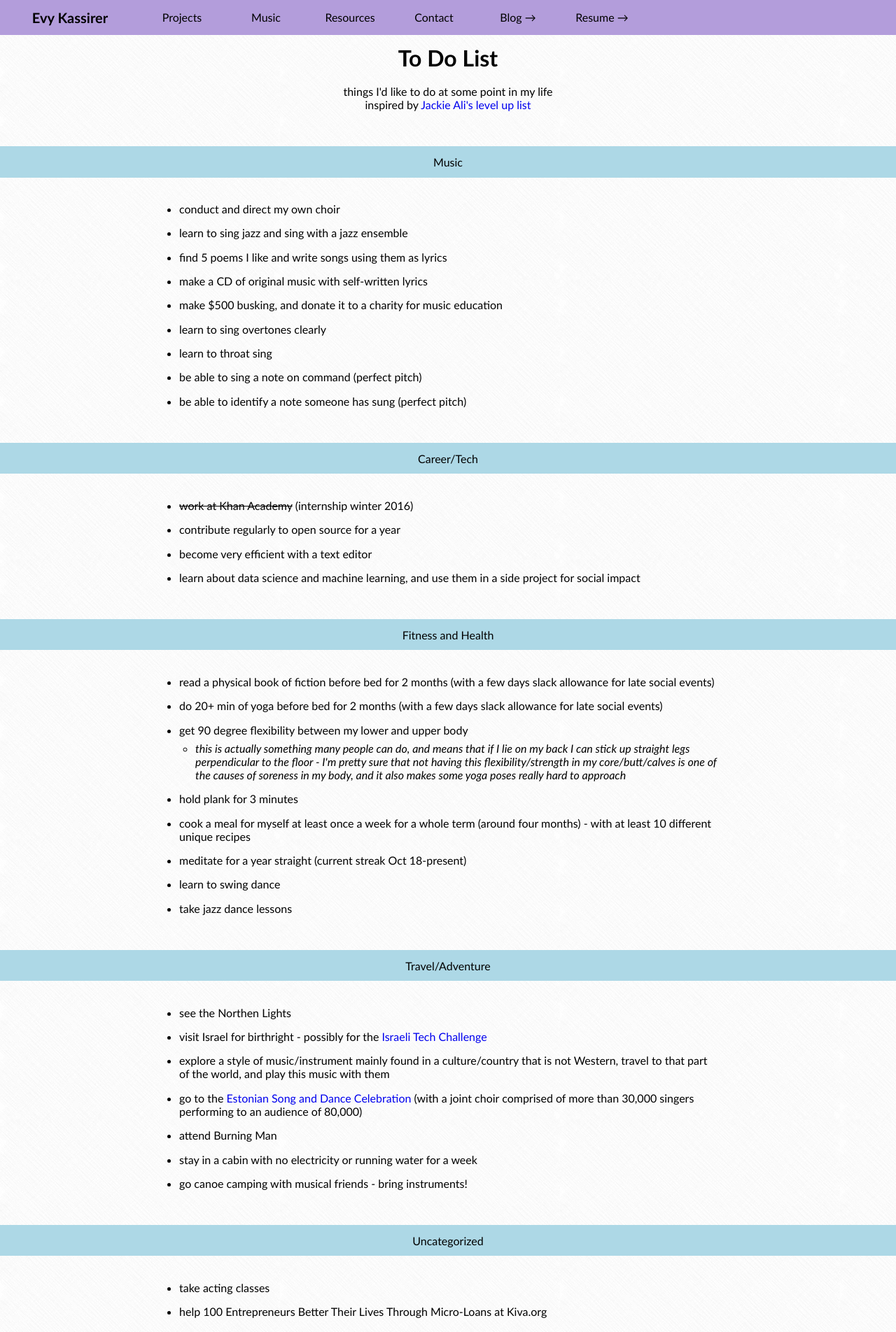
After one commit to evykassirer/personal_website, a Python web app: template templates/todo.html in a window 1280 px wide. The commit adds this page. Shown: the whole page at 70% size. Run offline with Jinja, Linux system fonts and the light colour scheme; the template is opened without the code that fills it, so the values that code supplies are empty.

Commit message:
todo list

```diff
--- a/main.py
+++ b/main.py
@@ -70,6 +70,10 @@ class musicPage(BaseHandler):
     def get(self):
         self.render("music.html")
 
+class todoPage(BaseHandler):
+    def get(self):
+        self.render("todo.html")
+
 PAGE_RE = r'((?:[a-zA-Z0-9_-]+/?)*)'
 
 app = webapp2.WSGIApplication([(r'/', MainPage),
@@ -102,6 +106,7 @@ app = webapp2.WSGIApplication([(r'/', MainPage),
                                 (r'/extreme_tictactoe/?', XTicTacToe),
                                 (r'/contact/?', contactPage),
                                 (r'/music/?', musicPage),
+                                (r'/todo/?', todoPage),
                                 (r'/404error/?', error404handler),
                                 (r'/.*', error404handler),
                                 ], debug=True)
--- /dev/null
+++ b/stylesheets/todo.css
@@ -0,0 +1,53 @@
+.text {
+	padding-left: 20%;
+	padding-right: 20%;
+	padding-bottom: 20px;
+}
+
+.done {
+	text-decoration: line-through;
+}
+
+.center {
+    text-align: center;
+}
+
+.banner {
+	background-color: lightblue;
+	width: 100%;
+	text-align: center;
+	padding-top: 1%;
+	padding-bottom: 1%;
+	margin-top: 30px;
+	margin-bottom: 20px;
+}
+
+li {
+	padding-top: 2%;
+}
+
+li ul {
+	margin-left: 3%;
+	font-style: italic;
+}
+
+li ul li {
+	padding-top: 1%;
+}
+
+@media screen and (max-width: 900px) {
+.text {
+  	padding-left: 10%;
+  	padding-right: 7%;
+  	width: 80%;
+  }
+}
+
+.pagebody a {
+text-decoration: none;
+}
+
+.pagebody a:hover {
+color: #B39DDB;
+text-decoration: underline;
+}
--- a/templates/contact.html
+++ b/templates/contact.html
@@ -6,7 +6,7 @@
 {% block body %}
 
 <div class="contact-block">
-	<a href="https://ca.linkedin.com/in/ekassirer" target="_blank""><img src="/static/linkedIn.png" alt="LinkedIn"/></a>
+	<a href="https://ca.linkedin.com/in/ekassirer" target="_blank"><img src="/static/linkedIn.png" alt="LinkedIn"/></a>
 	<a href="https://github.com/evykassirer/" target="_blank"><img src="/static/github.png" alt="GitHub"/></a>
 	<a href="mailto:evy.kassirer@gmail.com" target="_blank"><img src="/static/email.png" alt="Email"/></a>
 	<a href="https://www.facebook.com/ekassirer" target="_blank"><img src="/static/facebook.png" alt="Facebook"/></a>
--- /dev/null
+++ b/templates/todo.html
@@ -0,0 +1,75 @@
+{% extends "template.html" %}
+{% block csstitle %}
+        <link rel="stylesheet" type="text/css" href="/stylesheets/todo.css" />
+		<title>To Do</title>
+{% endblock %}
+{% block body %}
+<h1 class="center">To Do List</h1>
+<br>
+<div class="text center">things I'd like to do at some point in my life <br> inspired by <a href="http://jackieali.me/levelup.html">Jackie Ali's level up list</a></div>
+
+<div class="banner">Music</div>
+<div class="text">
+<ul>
+	<li>conduct and direct my own choir</li>
+	<li>learn to sing jazz and sing with a jazz ensemble</li>
+	<li>find 5 poems I like and write songs using them as lyrics</li>
+	<li>make a CD of original music with self-written lyrics</li>
+	<li>make $500 busking, and donate it to a charity for music education</li>
+	<li>learn to sing overtones clearly</li>
+	<li>learn to throat sing</li>
+	<li>be able to sing a note on command (perfect pitch)</li>
+	<li>be able to identify a note someone has sung (perfect pitch)</li>
+</ul>
+</div>
+
+<div class="banner">Career/Tech</div>
+<div class="text">
+<ul>
+	<li><span class="done">work at Khan Academy</span> (internship winter 2016)</li>
+	<li>contribute regularly to open source for a year</li>
+	<li>become very efficient with a text editor</li>
+	<li>learn about data science and machine learning, and use them in a side project for social impact</li>
+</ul>
+</div>
+
+<div class="banner">Fitness and Health</div>
+<div class="text">
+<ul>
+	<li>read a physical book of fiction before bed for 2 months (with a few days slack allowance for late social events)</li>
+	<li>do 20+ min of yoga before bed for 2 months (with a few days slack allowance for late social events)</li>
+	<li>get 90 degree flexibility between my lower and upper body
+		<ul>
+			<li> this is actually something many people can do, and means that if I lie on my back I can stick up straight legs perpendicular to the floor - I'm pretty sure that not having this flexibility/strength in my core/butt/calves is one of the causes of soreness in my body, and it also makes some yoga poses really hard to approach</li>
+		</ul>
+	<li>hold plank for 3 minutes</li>
+	<li>cook a meal for myself at least once a week for a whole term (around four months) - with at least 10 different unique recipes</li>
+	<li>meditate for a year straight (current streak Oct 18-present)</li>
+	<li>learn to swing dance</li>
+	<li>take jazz dance lessons</li>
+</ul>
+</div>
+
+
+<div class="banner">Travel/Adventure</div>
+<div class="text">
+<ul>
+	<li>see the Northen Lights</li>
+	<li>visit Israel for birthright - possibly for the <a href="https://israeltechallenge.com/" target="_blank">Israeli Tech Challenge</a></li>
+	<li>explore a style of music/instrument mainly found in a culture/country that is not Western, travel to that part of the world, and play this music with them</li>
+	<li>go to the <a href="http://2014.laulupidu.ee/en/" target="_blank">Estonian Song and Dance Celebration</a> (with a joint choir comprised of more than 30,000 singers performing to an audience of 80,000)</li>
+	<li>attend Burning Man</li>
+	<li>stay in a cabin with no electricity or running water for a week</li>
+	<li>go canoe camping with musical friends - bring instruments!</li>
+</ul>
+</div>
+
+<div class="banner">Uncategorized</div>
+<div class="text">
+<ul>
+	<li>take acting classes</li>
+	<li>help 100 Entrepreneurs Better Their Lives Through Micro-Loans at Kiva.org</li>
+</ul>
+</div>
+
+{% endblock %}
```
Also changed, not shown: 1 other file.
